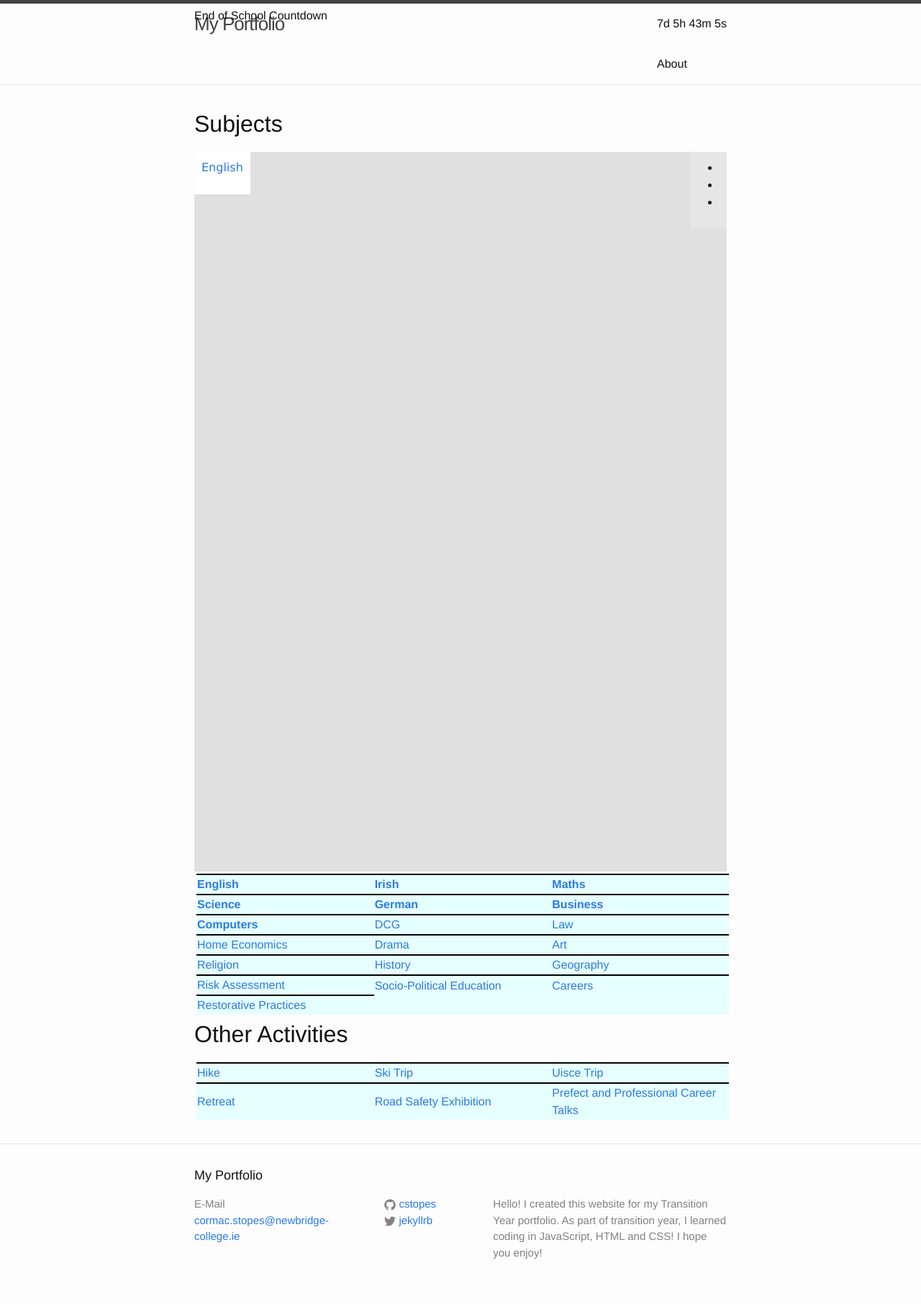
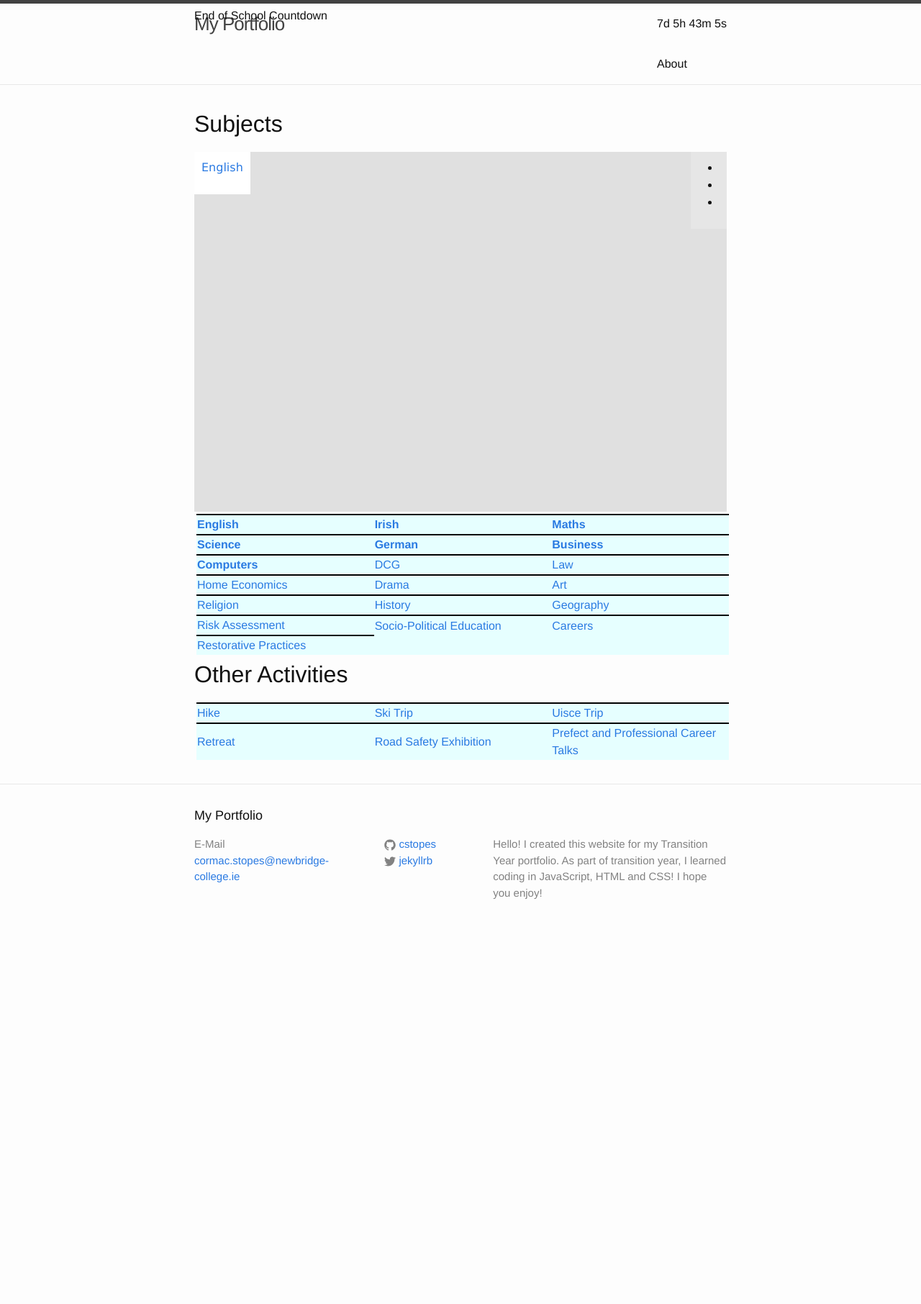
Before and after one commit to cstopes/cstopes.github.io, a Jekyll site: the page built from index.html, in a window 1280 px wide. Shown: the whole page at 72% size. Built offline with Jekyll 4.4.1, drawn with Linux system fonts in a browser that asks for light colours; after the commit the page ends 1312 px from its top, so only the background shows below that.

Commit message:
Update _layout.scss

```diff
--- a/_sass/_layout.scss
+++ b/_sass/_layout.scss
@@ -261,7 +261,7 @@ table, tr:nth-child(even){
     bottom: 0px;
 }
 .subBox{
-    height: 1000px;
+    height: 500px;
     width: 100%;
     background-color: #e0e0e0;
     position: relative;
@@ -273,7 +273,6 @@ table, tr:nth-child(even){
 }
 .subBox_examples{
     position: absolute;
-    margin-right: 0;
     padding: 10px;
     background-color: #e6e6e6;
 }
```
